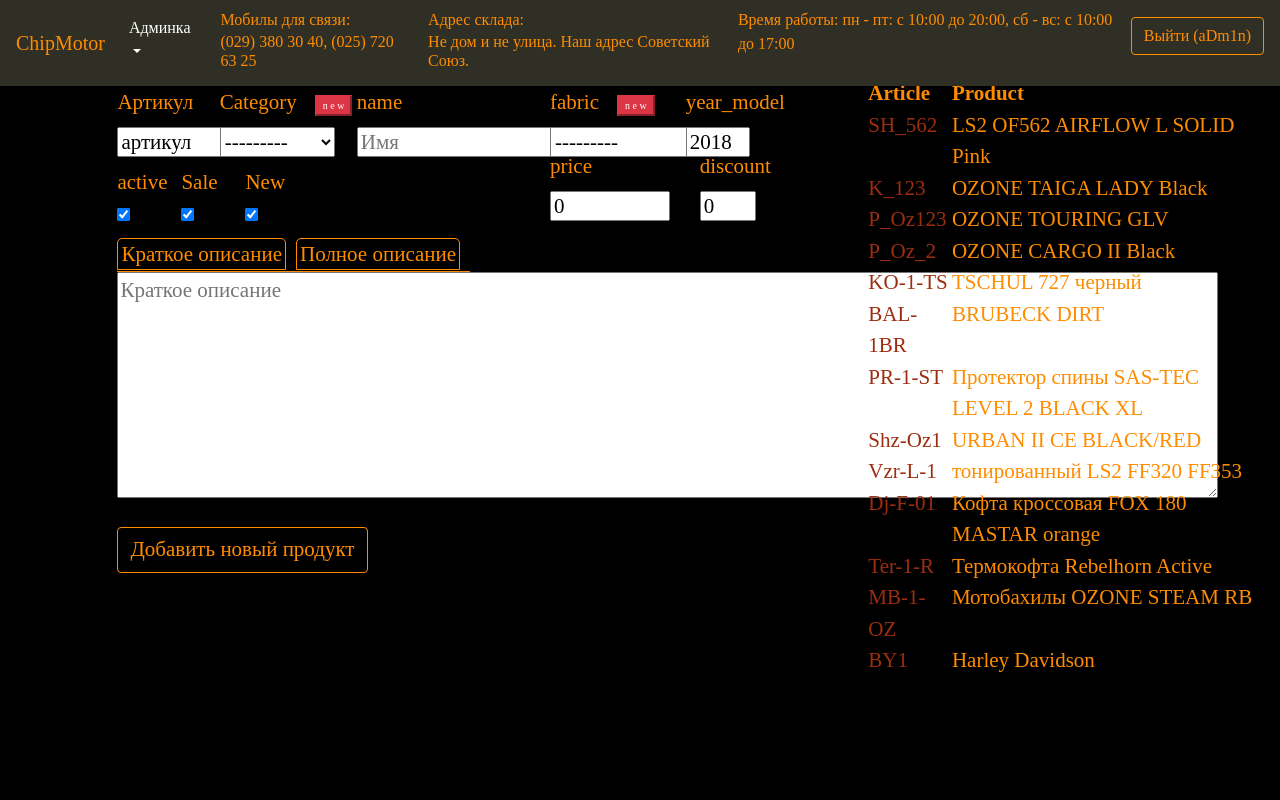
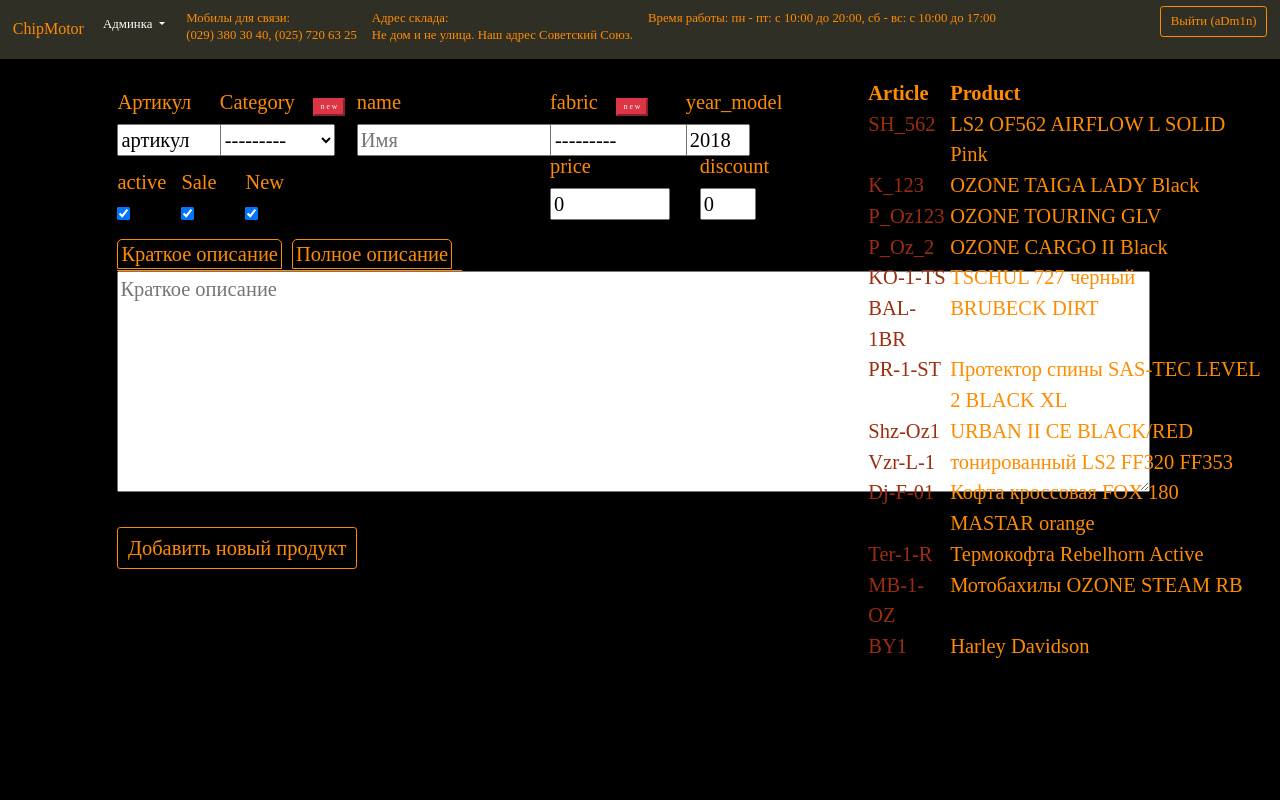
Before and after one commit to ivkrasavchik/project_shop_bike, a Django app: page /admin_product/ in a window 1280 px wide. Run offline with Django 3.2, Linux system fonts and the light colour scheme; a user stored in the database is signed in; data comes from the database, SQL or seed files in the repository; both versions use the stored data as it was after the commit; some libraries are stand-ins or nearby versions.

Commit message:
css edit

```diff
--- a/static/css/style.css
+++ b/static/css/style.css
@@ -3,6 +3,7 @@ html, body{
             max-width: 100%;
             font-family: 'Roboto', sans-serif;
             background-color: black;
+            font-size: 1vw;
         }
 
 .section-bg{
@@ -871,7 +873,7 @@ html, body{
 }
 /* //////////////////////////////////////////admin product*/
 .orange_div{
-    font-size: 21px;
+    font-size: 1.6vw;
     color: darkorange;
 }
 #adm-prod-article{
@@ -880,7 +882,7 @@ html, body{
     left: 1vw;
 }
 #id_article{
-    height: 30px;
+    height: 4vh;
 }
 #adm-prod-category{
     position: absolute;
@@ -888,7 +890,7 @@ html, body{
     left: 9vw;
 }
 #id_category{
-    height: 30px;
+    height: 4vh;
     width: 9vw;
 }
 #adm-prod-name{
@@ -897,7 +899,7 @@ html, body{
     left: 19.7vw;
 }
 #id_name{
-    height: 30px;
+    height: 4vh;
 }
 #adm-prod-fabric{
     position: absolute;
@@ -905,7 +907,7 @@ html, body{
     left: 34.8vw;
 }
 #id_fabric{
-    height: 30px;
+    height: 4vh;
 }
 #adm-prod-year_model{
     position: absolute;
@@ -913,7 +915,7 @@ html, body{
     left: 45.4vw;
 }
 #id_year_model{
-    height: 30px;
+    height: 4vh;
     width: 5vw;
 }
 #adm-prod-price{
@@ -922,7 +924,7 @@ html, body{
     left: 34.8vw;
 }
 #id_price{
-    height: 30px;
+    height: 4vh;
 }
 #adm-prod-discount{
     position: absolute;
@@ -930,7 +932,7 @@ html, body{
     left: 46.5vw;
 }
 #id_discount{
-    height: 30px;
+    height: 4vh;
 }
 #adm-prod-description{
     position: absolute;
@@ -980,7 +982,7 @@ html, body{
     margin-top: 3vh;
 }
 #btn_adding-product{
-    font-size: 21px;
+    font-size: 1.6vw;
     position: absolute;
     top: 55vh;
     left: 1vw;
@@ -1009,7 +1011,7 @@ html, body{
 }
 .mini_btn{
     margin-left: 1vw;
-    font-size: 10px;
+    font-size: 0.6vw;
 }
 .pos_btns_add_img{
     position: relative;
```
Also changed, not shown: other parts of static/css/style.css (+22 -21 lines), db.sqlite3.
